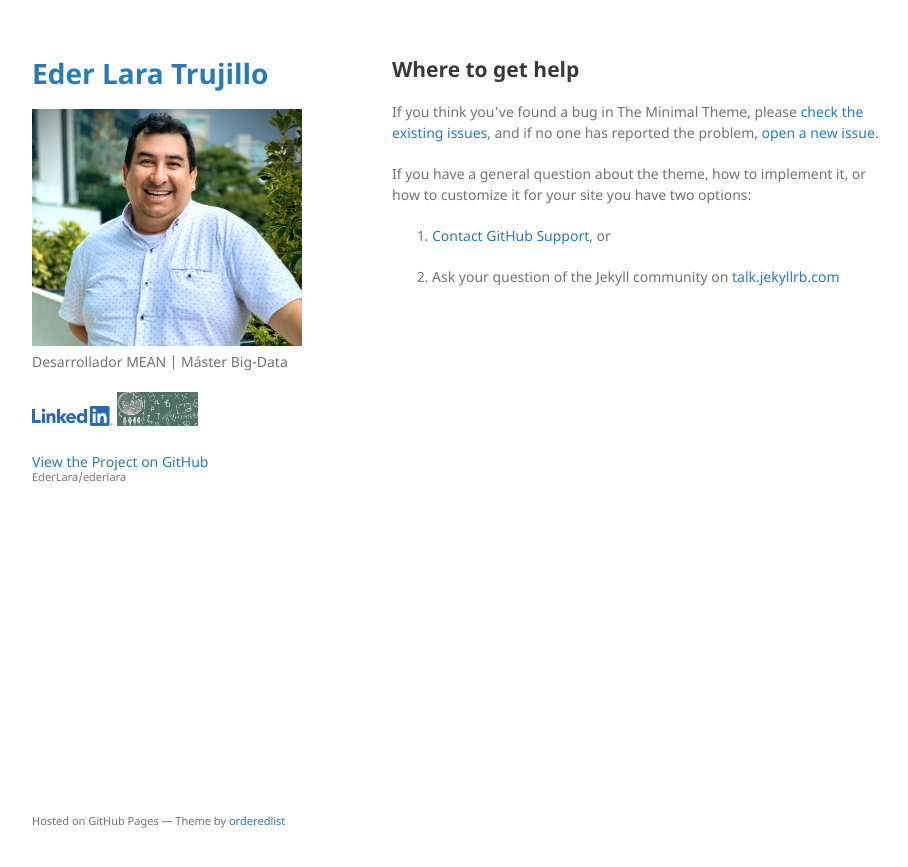
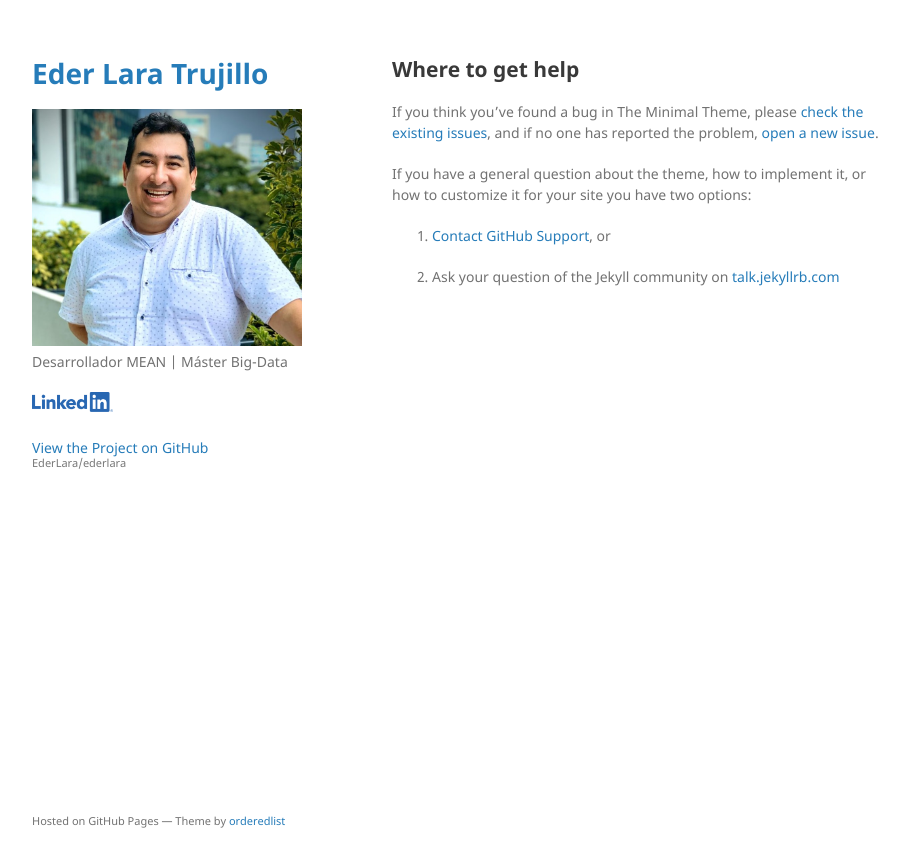
Before and after one commit to EderLara/ederlara, a Jekyll site: the page built from docs/SUPPORT.md, in a window 1280 px wide. Shown: the top 867 px of the page, without its empty margins (178-1086 px from the left). Built offline with Jekyll 4.4.1, drawn with Linux system fonts in a browser that asks for light colours; our own code applies the rules of GitHub Pages for plain Markdown files.

Commit message:
Actualización Cuerpo

```diff
--- a/_layouts/default.html
+++ b/_layouts/default.html
@@ -26,9 +26,6 @@
             <p class="view d-flex text-justify">
               <a target="_blank" class="mr-2" href="{{ site.linkedin }}">
                 <img src="{{ site.imglink  | relative_url }}" width="30%" alt="LinkedIn">
-              </a>
-              <a target="_blank" class="ml-2" href="{{ site.artcient }}">
-                <img src="{{ site.imgart | relative_url }}" width="30%" alt="Art. Cient.">
               </a>
             </p>
 
```
Also changed, not shown: index.md (+6 -0 lines).
